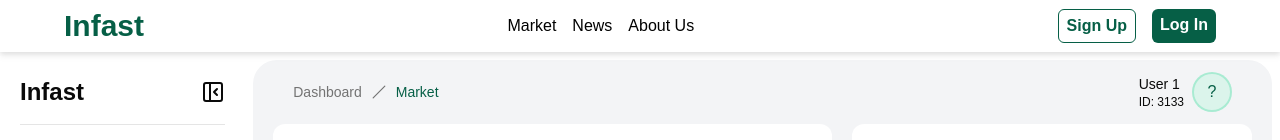
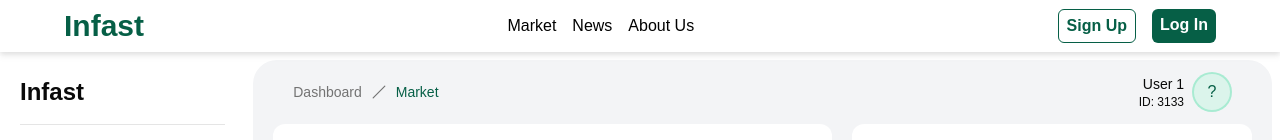
Before and after one commit to Nasi-Kucing-Prod/infast, a Next.js app in the folder client/: page /dashboard in a window 1280 px wide. Shown: the top 140 px of the page. Built offline with nearby package versions, Linux system fonts and the light colour scheme.

Commit message:
feat: sidebar interactive

```diff
--- a/client/src/app/dashboard/layout.tsx
+++ b/client/src/app/dashboard/layout.tsx
@@ -1,6 +1,7 @@
 import type { Metadata } from "next";
 import "../globals.css";
 import SideBar from "@/components/SideBar";
+import { DashboardProvider } from "@/context/DashboardContext";
 
 export const metadata: Metadata = {
   title: "Create Next App",
@@ -13,9 +14,11 @@ export default function Layout({
   children: React.ReactNode;
 }>) {
   return (
-    <div className="flex">
-      <SideBar />
-      {children}
-    </div>
+    <DashboardProvider>
+      <div className="flex">
+        <SideBar />
+        {children}
+      </div>
+    </DashboardProvider>
   );
 }
--- a/client/src/components/DashboardHeader.tsx
+++ b/client/src/components/DashboardHeader.tsx
@@ -1,4 +1,7 @@
+"use client";
+
 import { Slash } from "lucide-react";
+import { PanelLeftOpen } from "lucide-react";
 
 import {
   Breadcrumb,
@@ -8,8 +11,11 @@ import {
   BreadcrumbPage,
   BreadcrumbSeparator,
 } from "@/components/ui/breadcrumb";
+import { useDashboardContext } from "@/context/DashboardContext";
 
 export const DashboardHeader = () => {
+  const { sidebarMenu, toggleSidebarMenu } = useDashboardContext();
+
   return (
     <section className="flex justify-between  items-center px-5 p-3">
       <Breadcrumb>
@@ -25,9 +31,12 @@ export const DashboardHeader = () => {
           </BreadcrumbItem>
         </BreadcrumbList>
       </Breadcrumb>
-
+      <div className="flex gap-5 items-center">
+        <button className="hidden" onClick={() => toggleSidebarMenu()}>
+          <PanelLeftOpen />
+        </button>
         <div className="flex gap-2 items-center">
-        <div>
+          <div className="text-right">
             <h2 className="text-sm">User 1</h2>
             <h3 className="text-xs">ID: 3133</h3>
           </div>
@@ -35,6 +44,7 @@ export const DashboardHeader = () => {
             ?
           </div>
         </div>
+      </div>
     </section>
   );
 };
--- a/client/src/components/SideBar.tsx
+++ b/client/src/components/SideBar.tsx
@@ -9,15 +9,15 @@ import {
   AccordionItem,
   AccordionTrigger,
 } from "@/components/ui/accordion";
+import { useDashboardContext } from "@/context/DashboardContext";
 
 export default function SideBar() {
+  const { sidebarMenu, toggleSidebarMenu } = useDashboardContext();
+
   return (
     <section className="relative space-y-4 pb-5 pt-4 px-5 my-2 z-50 w-[300px]">
-      <div className="flex justify-between">
+      <div className="flex ">
         <div className="text-2xl font-bold">Infast</div>
-        <button>
-          <PanelLeftClose />
-        </button>
       </div>
       <hr />
       <nav className="flex flex-col gap-3">
--- /dev/null
+++ b/client/src/context/DashboardContext.tsx
@@ -0,0 +1,31 @@
+"use client";
+
+import React, { createContext, useState, useContext } from "react";
+
+const DashboardContext = createContext({
+  sidebarMenu: false,
+  toggleSidebarMenu: () => {},
+});
+
+export const DashboardProvider = ({
+  children,
+}: {
+  children: React.ReactNode;
+}) => {
+  const [sidebarMenu, setSidebarMenu] = useState(false);
+
+  const toggleSidebarMenu = () => {
+    setSidebarMenu((prevState) => !prevState);
+    console.log(sidebarMenu);
+  };
+
+  return (
+    <DashboardContext.Provider value={{ sidebarMenu, toggleSidebarMenu }}>
+      {children}
+    </DashboardContext.Provider>
+  );
+};
+
+export const useDashboardContext = () => {
+  return useContext(DashboardContext);
+};
```
Lines whose indentation alone changed are shown as unchanged.
